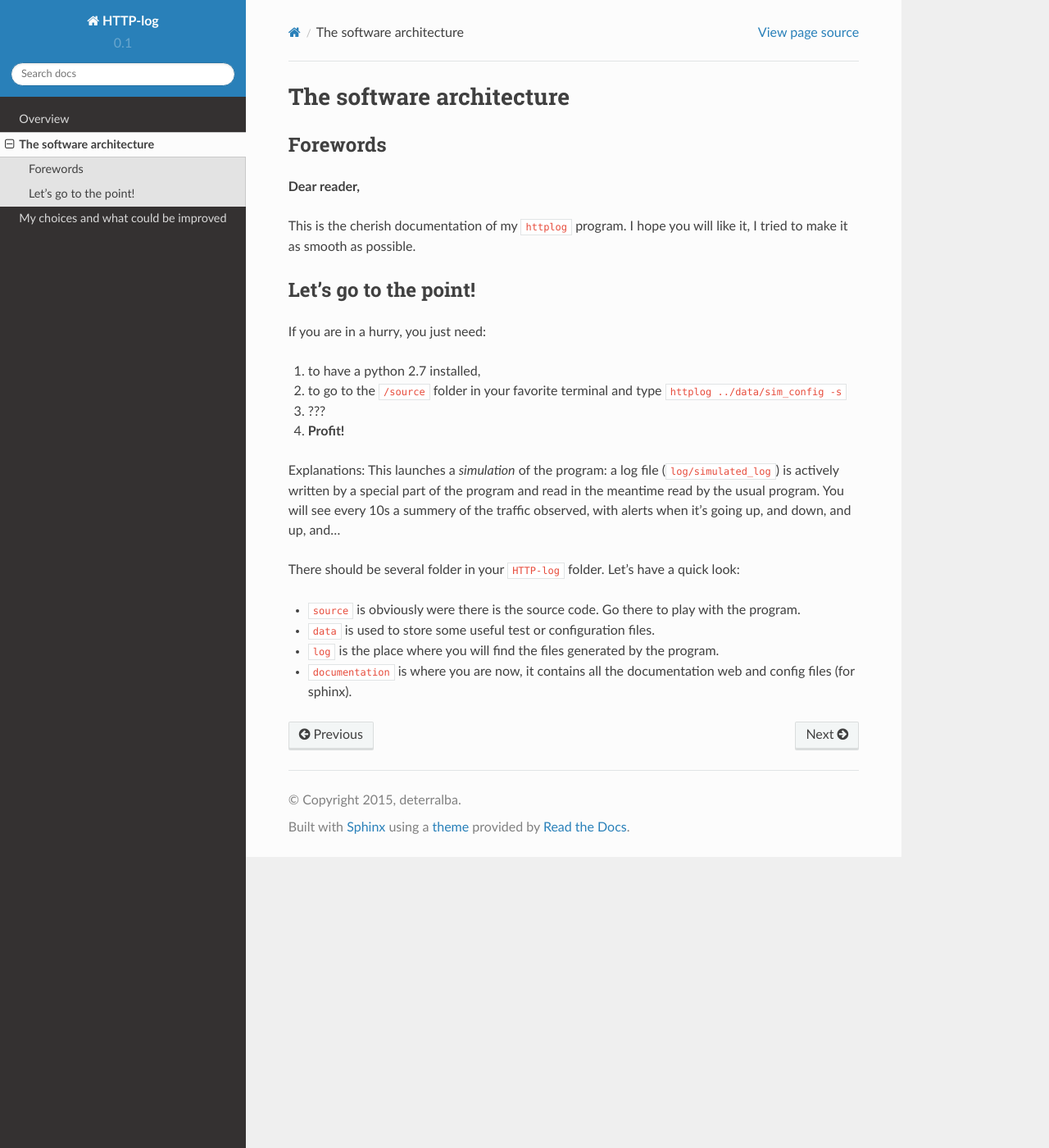
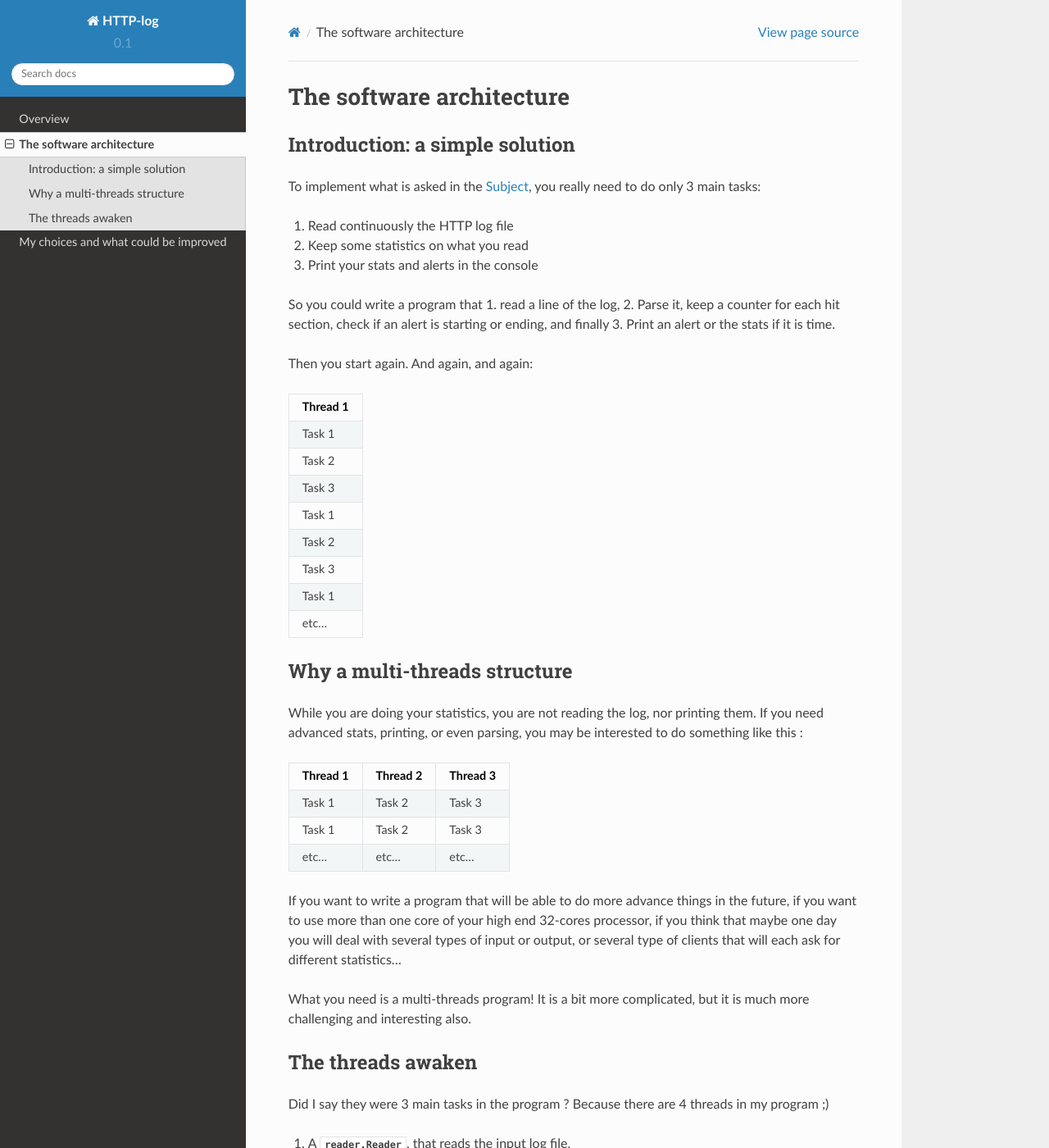
Before and after one commit to deterralba/HTTP-log, a Sphinx documentation site: the page built from documentation/architecture.rst, in a window 1280 px wide and 1400 px high. Shown: the whole window at 82% size. Built offline with Sphinx 7.4.7 and the Read the Docs theme 2.0.0, drawn with Linux system fonts in a browser that asks for light colours; pages that are not in the unit, such as notebooks, are missing from menus; some of the changed text lies outside the part shown.

Commit message:
added comments and docstring and doc added alert log file mechanism in displayer

```diff
--- a/documentation/architecture.rst
+++ b/documentation/architecture.rst
@@ -3,33 +3,81 @@
 The software architecture
 =========================
 
-Forewords
----------
+Introduction: a simple solution
+-------------------------------
 
-**Dear reader,**
+To implement what is asked in the :ref:`subject`, you really need to do only 3 main tasks:
 
-This is the cherish documentation of my ``httplog`` program.
-I hope you will like it, I tried to make it as smooth as possible.
+1. Read continuously the HTTP log file
+2. Keep some statistics on what you read
+3. Print your stats and alerts in the console
 
-Let's go to the point!
-----------------------
+So you could write a program that 1. read a line of the log, 2. Parse it, keep a counter for each hit section,
+check if an alert is starting or ending, and finally 3. Print an alert or the stats if it is time.
 
-If you are in a hurry, you just need:
+Then you start again. And again, and again:
 
-1. to have a python 2.7 installed,
-2. to go to the ``/source`` folder in your favorite terminal and type ``httplog ../data/sim_config -s``
-3. ???
-4. **Profit!**
++------------+
+| Thread 1   |
++============+
+| Task 1     |
++------------+
+| Task 2     |
++------------+
+| Task 3     |
++------------+
+| Task 1     |
++------------+
+| Task 2     |
++------------+
+| Task 3     |
++------------+
+| Task 1     |
++------------+
+| etc...     |
++------------+
 
-Explanations: This launches a *simulation* of the program: a log file (``log/simulated_log``) is actively written
-by a special part of the program and read in the meantime read by the usual program.
-You will see every 10s a summery of the traffic observed, with alerts when it's
-going up, and down, and up, and...
+Why a multi-threads structure
+-----------------------------
+
+While you are doing your statistics, you are not reading the log, nor printing them.
+If you need advanced stats, printing, or even parsing, you may be interested to do something like this :
+
++------------+------------+-----------+
+| Thread 1   | Thread 2   | Thread 3  |
++============+============+===========+
+| Task  1    | Task 2     | Task 3    |
++------------+------------+-----------+
+| Task  1    | Task 2     | Task 3    |
++------------+------------+-----------+
+| etc...     | etc...     | etc...    |
++------------+------------+-----------+
+
+If you want to write a program that will be able to do more advance things in the future,
+if you want to use more than one core of your high end 32-cores processor,
+if you think that maybe one day you will deal with several types of input or output, or several type of clients that will
+each ask for different statistics...
+
+What you need is a multi-threads program! It is a bit more complicated, but it is much more challenging and interesting also.
 
 
-There should be several folder in your ``HTTP-log`` folder. Let's have a quick look:
+The threads awaken
+------------------
 
-* ``source`` is obviously were there is the source code. Go there to play with the program.
-* ``data`` is used to store some useful test or configuration files.
-* ``log`` is the place where you will find the files generated by the program.
-* ``documentation`` is where you are now, it contains all the documentation web and config files (for sphinx).
+Did I say they were 3 main tasks in the program ? Because there are 4 threads in my program ;)
+
+1. A :obj:`reader.Reader`, that reads the input log file,
+2. A :obj:`statistician.Statistician`, that calculates the statistics,
+3. A :obj:`displayer.Displayer`, that displays the stats and the alert, or write them in output logs,
+4. The ``main thread`` (usually in :mod:`httplog`) that manages the others.
+
+If you use the simulation mode of the program, two others kind of threads are created:
+
+5. :obj:`log_writer.LogWriter`: that writes in the log file the log lines at the speed you want during the time you want,
+6. :obj:`log_writer.LogSimulator`: that reads the simulation configuration file and manages
+   the succession of :obj:`log_writer.LogWriter` it needs.
+
+
+The different roles of the threads should be clearer now, do not hesitate to contact me through github if you have any suggestion!
+
+Now let's see how I chose to implement all theses tasks and threads: :ref:`choices`
--- a/documentation/choices.rst
+++ b/documentation/choices.rst
@@ -6,30 +6,4 @@ My choices and what could be improved
 Forewords
 ---------
 
-**Dear reader,**
-
-This is the cherish documentation of my ``httplog`` program.
-I hope you will like it, I tried to make it as smooth as possible.
-
-Let's go to the point!
-----------------------
-
-If you are in a hurry, you just need:
-
-1. to have a python 2.7 installed,
-2. to go to the ``/source`` folder in your favorite terminal and type ``httplog ../data/sim_config -s``
-3. ???
-4. **Profit!**
-
-Explanations: This launches a *simulation* of the program: a log file (``log/simulated_log``) is actively written
-by a special part of the program and read in the meantime read by the usual program.
-You will see every 10s a summery of the traffic observed, with alerts when it's
-going up, and down, and up, and...
-
-
-There should be several folder in your ``HTTP-log`` folder. Let's have a quick look:
-
-* ``source`` is obviously were there is the source code. Go there to play with the program.
-* ``data`` is used to store some useful test or configuration files.
-* ``log`` is the place where you will find the files generated by the program.
-* ``documentation`` is where you are now, it contains all the documentation web and config files (for sphinx).
+Hello ! I'am not written yet...
--- a/source/playground.py
+++ b/source/playground.py
@@ -21,10 +21,10 @@ if __name__ == '__main__':
     import statistician
     import atexit
 
-    alert_param = statistician.AlertParam(short_median=1, long_median=6, threshold=3, time_resolution=3)
+    alert_param = statistician.AlertParam(short_median=1, long_median=4, threshold=1.2, time_resolution=3)
     display_period = 3
     sim_config_path = '../data/sim_config'
-    log_level = d.LogLevel.DEBUG
+    log_level = d.LogLevel.WARNING
 
     try:
         import log_writer
```
Also changed, not shown: documentation/overview.rst (+17 -4 lines), source/display.py (+38 -8 lines).
